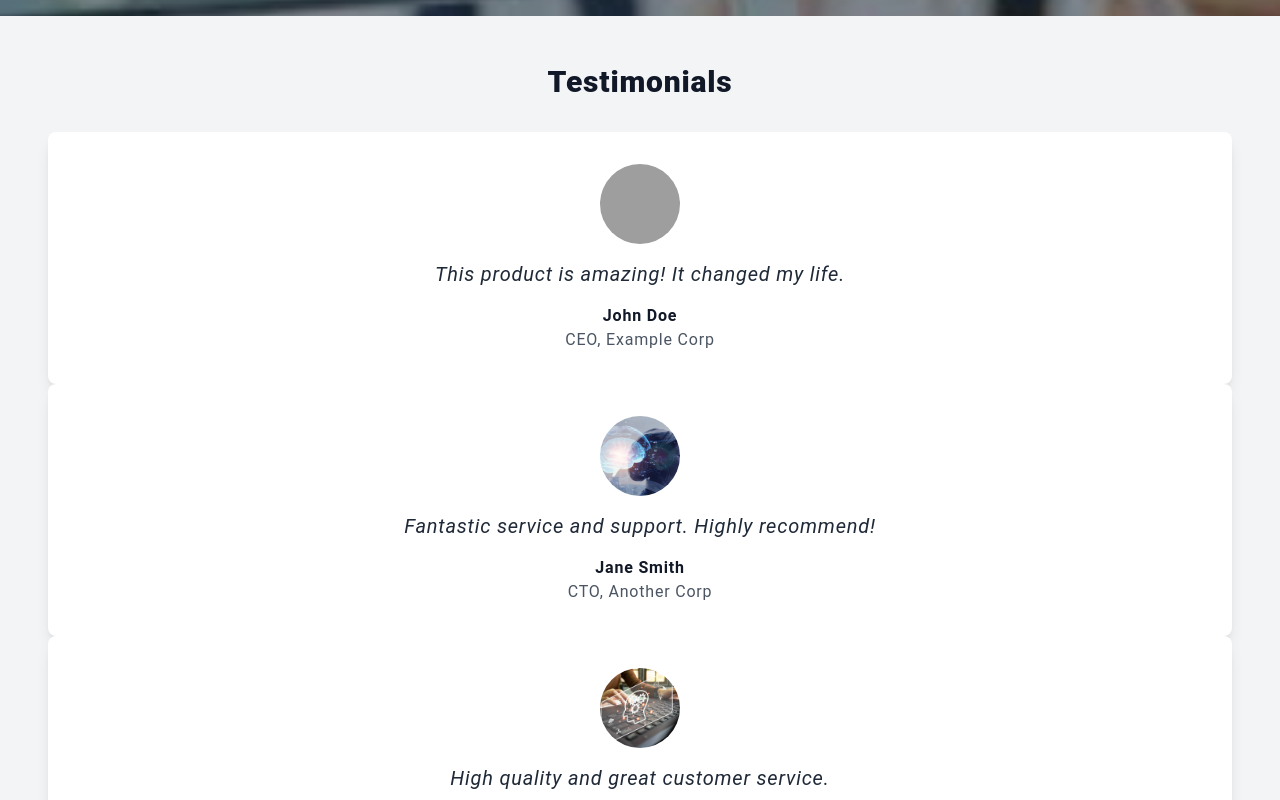
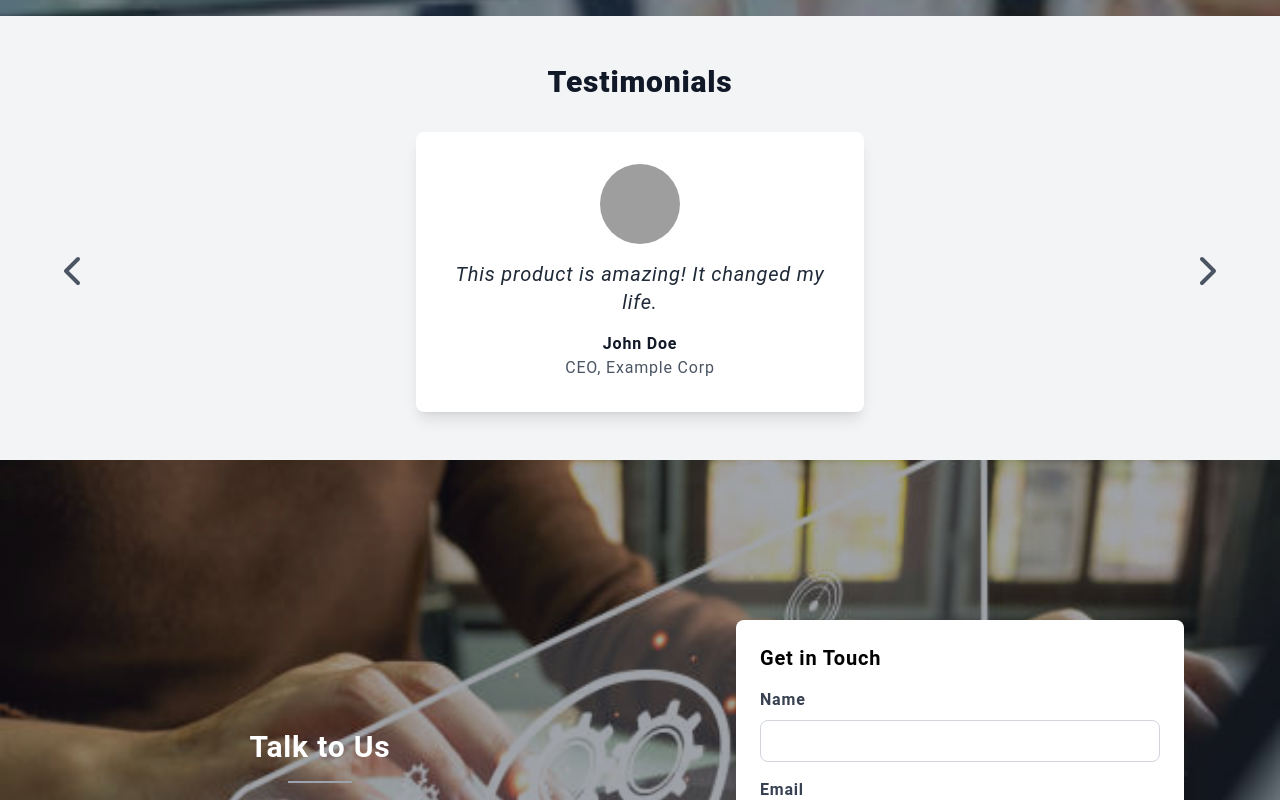
Before and after one commit to Mati-Shaikh/uk-accountants, a Next.js app: page / in a window 1280 px wide. Shown: the part 4880-5680 px from the top of the page. Built offline with nearby package versions, Linux system fonts and the light colour scheme; grey boxes are pictures that could not be loaded.

Commit message:
Build Commit

```diff
--- a/components/services.js
+++ b/components/services.js
@@ -1,5 +1,4 @@
 import React from 'react';
-
 
 const cards = [
   {
@@ -30,9 +29,9 @@ const ServiceComponent = () => {
         </div>
 
         {/* Cards Section */}
-        <div className="flex gap-8 justify-center">
+        <div className="flex flex-col md:flex-row gap-8 justify-center">
           {cards.map((card, index) => (
-            <div key={index} className="bg-white p-6 rounded-lg shadow-lg w-80 text-center">
+            <div key={index} className="bg-white p-6 rounded-lg shadow-lg w-full md:w-80 text-center">
               <div className="flex justify-center mb-4">
                 <img src={card.logo} alt={card.name} className="w-24 h-24 rounded-full object-cover" />
               </div>
--- a/components/testimonials.js
+++ b/components/testimonials.js
@@ -1,5 +1,6 @@
-import { Swiper, SwiperSlide } from 'swiper/react';
-
+import { useState } from 'react';
+import { FontAwesomeIcon } from '@fortawesome/react-fontawesome';
+import { faChevronLeft, faChevronRight } from '@fortawesome/free-solid-svg-icons';
 
 const testimonials = [
   {
@@ -23,41 +24,60 @@ const testimonials = [
 ];
 
 const Testimonial = () => {
+  const [currentIndex, setCurrentIndex] = useState(0);
+
+  const handlePrev = () => {
+    setCurrentIndex((prevIndex) =>
+      prevIndex === 0 ? testimonials.length - 1 : prevIndex - 1
+    );
+  };
+
+  const handleNext = () => {
+    setCurrentIndex((prevIndex) =>
+      prevIndex === testimonials.length - 1 ? 0 : prevIndex + 1
+    );
+  };
+
   return (
     <div className="bg-gray-100 py-12">
       <div className="max-w-7xl mx-auto px-4 sm:px-6 lg:px-8">
         <h2 className="text-3xl font-extrabold text-center text-gray-900 mb-8">
           Testimonials
         </h2>
-        <Swiper
-          spaceBetween={50}
-          slidesPerView={1}
-          loop={true}
-          autoplay={{ delay: 3000 }}
+        <div className="relative flex items-center justify-center">
+          <button
+            onClick={handlePrev}
+            className="absolute left-0 ml-4 bg-transparent text-gray-600 py-2 px-4 hover:text-gray-900 transition duration-300"
           >
-          {testimonials.map((testimonial, index) => (
-            <SwiperSlide key={index}>
-              <div className="bg-white rounded-lg shadow-lg p-8 mx-4 text-center">
+            <FontAwesomeIcon icon={faChevronLeft} size="2x" />
+          </button>
+          <div className="flex justify-center">
+            <div className="bg-white rounded-lg shadow-lg p-8 text-center max-w-md">
               <div className="flex justify-center mb-4">
                 <img
-                    src={testimonial.image}
-                    alt={testimonial.name}
+                  src={testimonials[currentIndex].image}
+                  alt={testimonials[currentIndex].name}
                   className="w-20 h-20 rounded-full object-cover"
                 />
               </div>
               <p className="text-xl italic text-gray-800 mb-4">
-                  {testimonial.quote}
+                {testimonials[currentIndex].quote}
               </p>
               <p className="text-gray-900 font-semibold">
-                  {testimonial.name}
+                {testimonials[currentIndex].name}
               </p>
               <p className="text-gray-600">
-                  {testimonial.title}
+                {testimonials[currentIndex].title}
               </p>
             </div>
-            </SwiperSlide>
-          ))}
-        </Swiper>
+          </div>
+          <button
+            onClick={handleNext}
+            className="absolute right-0 mr-4 bg-transparent text-gray-600 py-2 px-4 hover:text-gray-900 transition duration-300"
+          >
+            <FontAwesomeIcon icon={faChevronRight} size="2x" />
+          </button>
+        </div>
       </div>
     </div>
   );
--- a/package.json
+++ b/package.json
@@ -13,7 +13,8 @@
     "@emotion/styled": "^11.13.0",
     "@fortawesome/fontawesome-svg-core": "^6.1.2",
     "@fortawesome/free-brands-svg-icons": "^6.1.2",
-    "@fortawesome/react-fontawesome": "^0.2.0",
+    "@fortawesome/free-solid-svg-icons": "^6.6.0",
+    "@fortawesome/react-fontawesome": "^0.2.2",
     "@headlessui/react": "^1.6.6",
     "@heroicons/react": "^1.0.6",
     "@mui/material": "^5.16.4",
--- a/pages/api/email.js
+++ /dev/null
@@ -1,34 +0,0 @@
-// pages/api/send-email.js
-import nodemailer from 'nodemailer';
-
-export default async function handler(req, res) {
-    if (req.method === 'POST') {
-        const { name, email, message } = req.body;
-
-        // Set up Nodemailer transporter
-        const transporter = nodemailer.createTransport({
-            service: 'Gmail', // Use your email service here
-            auth: {
-                user: process.env.EMAIL_USER, // Your email
-                pass: process.env.EMAIL_PASS, // Your email password
-            },
-        });
-
-        // Email options
-        const mailOptions = {
-            from: email,
-            to: 'company@example.com', // Replace with your company email
-            subject: 'New Contact Form Submission',
-            text: `Name: ${name}\nEmail: ${email}\nMessage: ${message}`,
-        };
-
-        try {
-            await transporter.sendMail(mailOptions);
-            res.status(200).json({ message: 'Email sent successfully' });
-        } catch (error) {
-            res.status(500).json({ message: 'Error sending email' });
-        }
-    } else {
-        res.status(405).json({ message: 'Method Not Allowed' });
-    }
-}
```
Also changed, not shown: 1 other file (tests, documents, lock files or other folders). Lines whose indentation alone changed are shown as unchanged.
